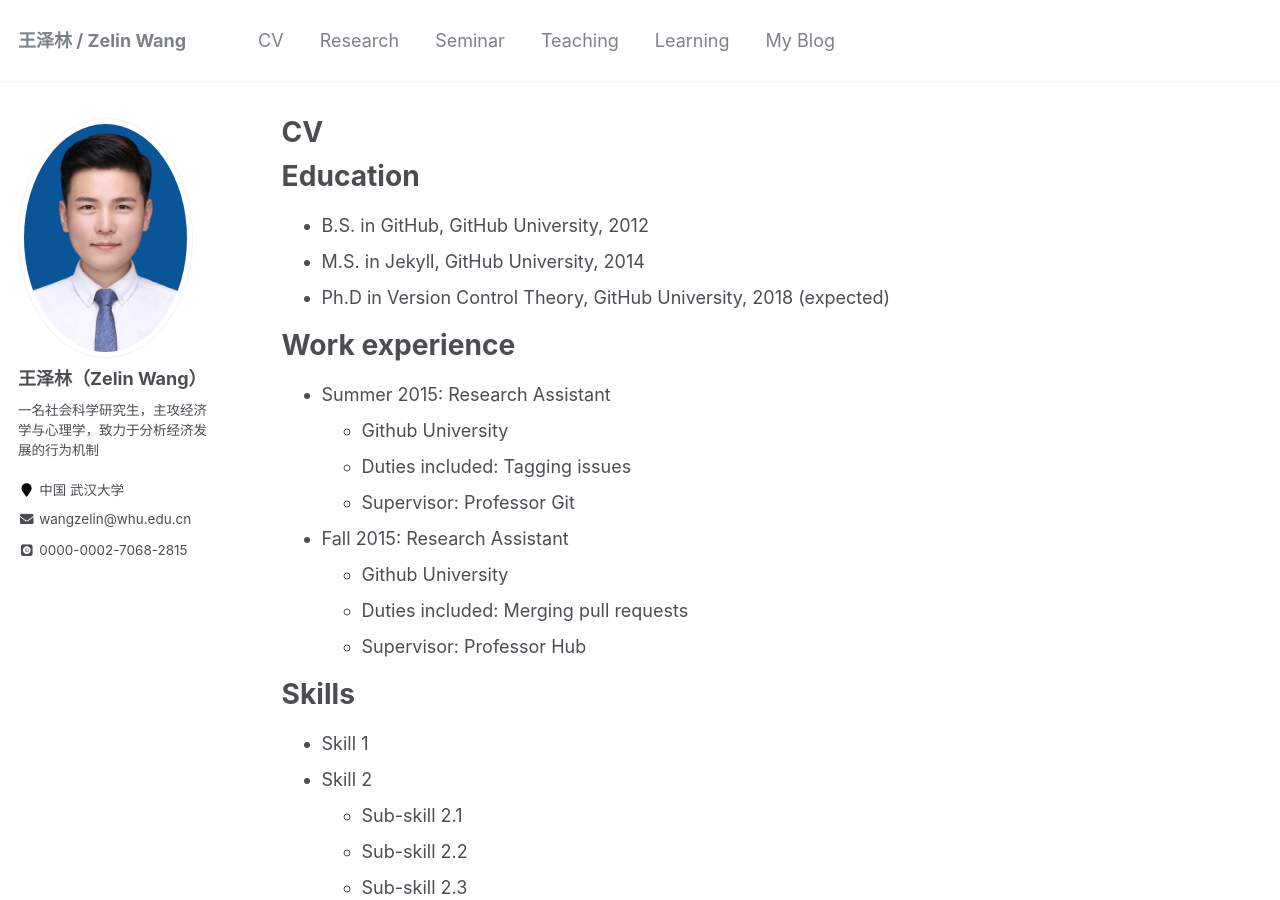
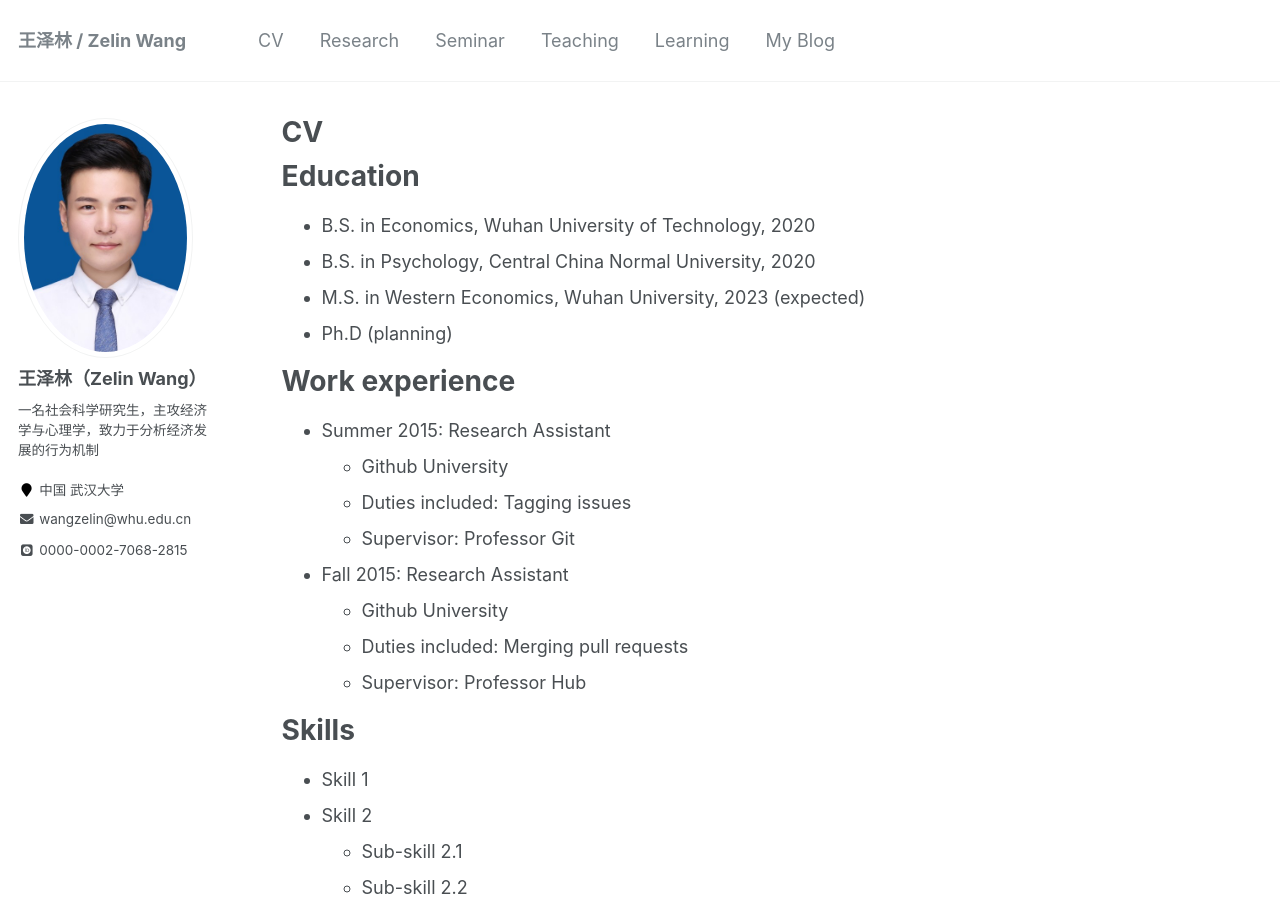
Before and after one commit to ColinWangZelin/colinwangzelin.github.io, a Jekyll site: the page built from _pages/cv.md, in a window 1280 px wide and 900 px high. Built offline with Jekyll 4.4.1, drawn with Linux system fonts in a browser that asks for light colours; some web fonts are replaced.

Commit message:
Update cv.md

```diff
--- a/_pages/cv.md
+++ b/_pages/cv.md
@@ -11,9 +11,10 @@ redirect_from:
 
 Education
 ======
-* B.S. in GitHub, GitHub University, 2012
-* M.S. in Jekyll, GitHub University, 2014
-* Ph.D in Version Control Theory, GitHub University, 2018 (expected)
+* B.S. in Economics, Wuhan University of Technology, 2020
+* B.S. in Psychology, Central China Normal University, 2020
+* M.S. in Western Economics, Wuhan University, 2023 (expected)
+* Ph.D (planning)
 
 Work experience
 ======
```
